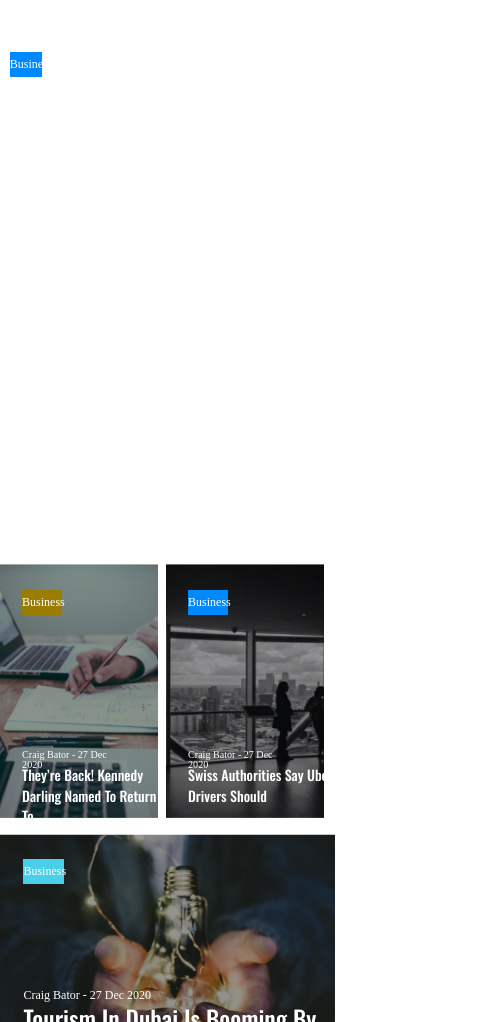
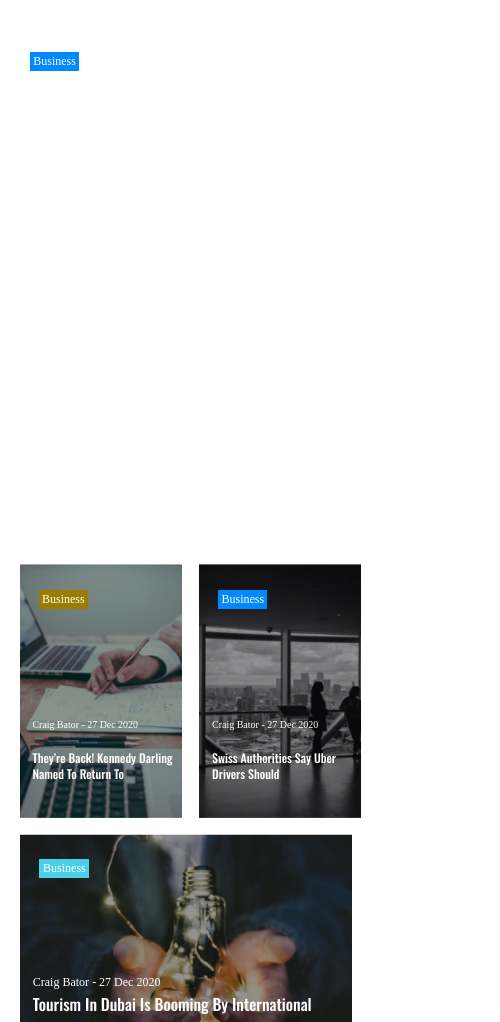
Before and after one commit to BabatundeXBT/theJustProject_week7, a plain HTML site: page index.html in a window 390 px wide. Shown: the part 78-1100 px from the top of the page, 500 px wide, since content can reach past the window. Drawn offline with nearby package versions, Linux system fonts and the light colour scheme; a web font is replaced by a local one.

Commit message:
updated css

```diff
--- a/styles.css
+++ b/styles.css
@@ -177,7 +177,6 @@ input[type="search"]{
 	background-position: center;
 	background-repeat: no-repeat;
 	position: relative;
-/*	height: 17.375rem;*/
 }
 
 .post3 h3{
@@ -217,7 +216,6 @@ input[type="search"]{
 	grid-column: 2 /span 2;
 	grid-row: 2;
 	position: relative;
-/*	height: 17.375rem;*/
 }
 
 .post4 h3{
@@ -308,7 +306,6 @@ input[type="search"]{
 	color: #FFFFFF;
 	display: grid;
 	grid-template-columns: 1.8rem 4.3rem 3.2rem 7.1rem 3.65rem 4.1rem 3.5rem 3.5rem;
-/*	grid-template-columns: 3fr 6fr 5fr 15fr 7fr 8fr 5fr 5fr;*/
 	grid-template-rows: 1.375rem;
 	justify-content: space-between;
 	align-items: center;
@@ -376,7 +373,6 @@ input[type="search"]{
 	background-color: #A56CBD;
 	position: absolute;
 	width: 8%;
-/*	padding: 4px 1.3rem;*/
 	left: 3%;
 	top: 8%;
 }
@@ -460,10 +456,6 @@ input[type="search"]{
 	background-color: #4C60F5;
 }
 
-/*.recent{
-	height: 415px;
-}*/
-
 .recent_top{
 	display: grid;
 	grid-template-columns: 1fr 1fr 1fr;
@@ -529,10 +521,6 @@ input[type="search"]{
 	padding-top: 0.5rem;
 }
 
-/*.r_cont{
-	flex-direction: column;
-}*/
-
 .footer{
 	background-color: #FCF9F7;
 	font-size: 1.4rem;
@@ -545,7 +533,6 @@ input[type="search"]{
 
 @media(max-width:640px){
 /*(max-width:425px) and (min-width:320px){*/
-/*(max-width:640px){*/
 
 	.top{
 		margin: 0 auto;
@@ -568,12 +555,11 @@ input[type="search"]{
 
 	.news{
 		display: grid;
-		grid-template-columns: 45% 45%;
+		grid-template-columns: auto auto;
 		grid-template-rows: 30vh 30vh 30vh 30vh;
 		gap: 1rem 0.5rem;
-		margin: 0;
-/*		margin-top: 4rem;*/
-/*		width: 100%;*/
+		margin: 0 auto;
+		width: 90%;
 	}
 
 	.post1{
@@ -584,18 +570,16 @@ input[type="search"]{
 		grid-column: 1 /span 2;
 		grid-row: 1 / span 2;
 		position: relative;
-	width: 100%;
-/*	height: 446px;*/
 	}
 
-/*.post1 h3{
-	font-size: 2.25rem;
+	.post1 h3{
+		font-size: 1.125rem;
 		font-weight: 500;
-	line-height: 3.3rem;
+		line-height: 1.67rem;
 		position: absolute;
 		left: 3%;
 		top: 75%;
-	width: 490px;
+		width: 335px;
 	}
 
 	.post1 .p{
@@ -612,44 +596,44 @@ input[type="search"]{
 		position: absolute;
 		left: 3%;
 		top: 5%;
-	width: 10%;
+		width: 14%;
 	}
-*/
+
 	.post2{
 		background-image: url(images/Image2.png);
 		background-size: cover;
 		background-position: center;
 		background-repeat: no-repeat;
 		position: relative;
-/*	height: 17.375rem;*/
+		width: 162.32px;
 	}
 
-/*.post2 h3{
-	font-size: 0.875rem;
+	.post2 h3{
+		font-size: 0.75rem;
 		font-weight: 500;
-	line-height: 1.3rem;
+		line-height: 1.05rem;
 		position: absolute;
-	left: 14%;
-	top: 76%;
+		left: 8%;
+		top: 70%;
 	}
 
 	.post2 .p{
-	font-size: 0.63rem;
+		font-size: 0.62rem;
 		font-weight: 400;
-	line-height: 0.64rem;
+		line-height: 0.63rem;
 		position: absolute;
-	left: 14%;
-	top: 67%;
-	width: 100px;
+		left: 8%;
+		top: 55%;
+		width: 137px;
 	}
 
 	.post2 .d_b{
 		background-color: #997C00;
 		position: absolute;
-	left: 14%;
+		left: 12%;
 		top: 10%;
-	width: 25%;
-}*/
+		width: 30%;
+	}
 
 	.post3{
 		background-image: url(images/Image3.png);
@@ -657,36 +641,35 @@ input[type="search"]{
 		background-position: center;
 		background-repeat: no-repeat;
 		position: relative;
-/*	height: 17.375rem;*/
+		width: 162.32px;
 	}
 
-/*.post3 h3{
-	font-size: 0.875rem;
+	.post3 h3{
+		font-size: 0.75rem;
 		font-weight: 500;
-	line-height: 1.3rem;
+		line-height: 1.05rem;
 		position: absolute;
-	left: 14%;
-	top: 76%;
-	width: 150px;
+		left: 8%;
+		top: 70%;
 	}
 
 	.post3 .p{
-	font-size: 0.63rem;
+		font-size: 0.625rem;
 		font-weight: 400;
-	line-height: 0.64rem;
+		line-height: 0.63rem;
 		position: absolute;
-	left: 14%;
-	top: 67%;
-	width: 100px;
+		left: 8%;
+		top: 55%;
+		width: 137px;
 	}
 
 	.post3 .d_b{
 		background-color: #0088FF;
 		position: absolute;
-	left: 14%;
+		left: 12%;
 		top: 10%;
-	width: 25%;
-}*/
+		width: 30%;
+	}
 
 	.post4{
 		background-image: url(images/Image4.png);
@@ -697,35 +680,38 @@ input[type="search"]{
 		grid-column: 1 /span 2;
 		grid-row: 4 / 5;
 		position: relative;
-/*	height: 17.375rem;*/
+		width: 332.64px;
 	}
 
-/*.post4 h3{
-	font-size: 1.5rem;
+	.post4 h3{
+		font-size: 1rem;
 		font-weight: 500;
-	line-height: 2.2rem;
+		line-height: 1.48rem;
 		position: absolute;
-	left: 7%;
-	top: 63%;
-	width: 302px;
-}*/
+		left: 4%;
+		top: 60%;
+		width: 300px;
+	}
 
-/*.post4 .p{
+	.post4 .p{
 		font-size: 0.75rem;
 		font-weight: 400;
 		line-height: 0.76rem;
 		position: absolute;
-	left: 7%;
-	top: 55%;
+		left: 4%;
+		top: 50%;
 	}
-*/
-/*.post4 .d_b{
+	.post4 .d_b{
 		background-color: #49CFE8;
 		position: absolute;
-	left: 7%;
+		left: 6%;
 		top: 10%;
-	width: 12%;
-}*/
+		width: 15%;
+	}
+
+	.news .d_b p{
+		padding: 0;
+	}
 
 	.Dont_miss_top{
 		display: unset;
@@ -769,6 +755,8 @@ input[type="search"]{
 
 	.part2{
 		display: grid;
+		grid-template-columns: 1fr;
+		grid-template-rows: 70px 70px 70px 70px 70px;
 		gap: 1rem;
 		margin: 10% auto;
 		margin-bottom:15%;
@@ -778,6 +766,8 @@ input[type="search"]{
 	.pt2_img{
 		display: flex;
 		gap: o.5rem;
+		height: 75px;
+		width: 335px;
 	}
 
 	.pt2_img h3{
@@ -795,7 +785,7 @@ input[type="search"]{
 		font-weight: 700;
 		line-height: 0.6rem;
 		text-align: left;
-		padding-top: 0.63rem;
+		padding-top: 0.5rem;
 	}
 
 	.other{
```
Lines whose indentation alone changed are shown as unchanged.
